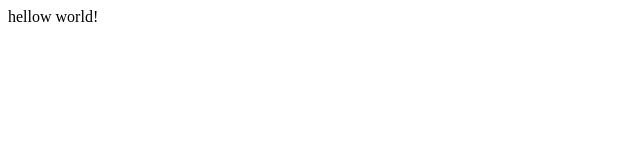
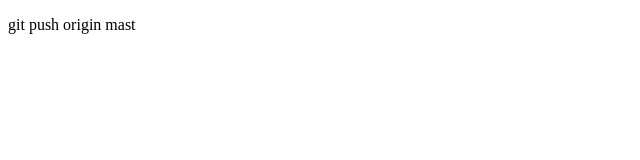
Before and after one commit to tha2tech/Medical-site, a plain HTML site: page index.html in a window 1280 px wide. Shown: the whole page, without its empty margins (0-640 px from the left). Drawn offline with Linux system fonts and the light colour scheme.

Commit message:
here we push

```diff
--- a/index.html
+++ b/index.html
@@ -1 +1,10 @@
-<p> hellow world!</p>
+<!DOCTYPE html>
+<html lang="en">
+<head>
+	<meta charset="UTF-8">
+	<title>docoment1</title>
+</head>
+<body>
+	<p> git push origin mast</p>
+</body>
+</html>
```
